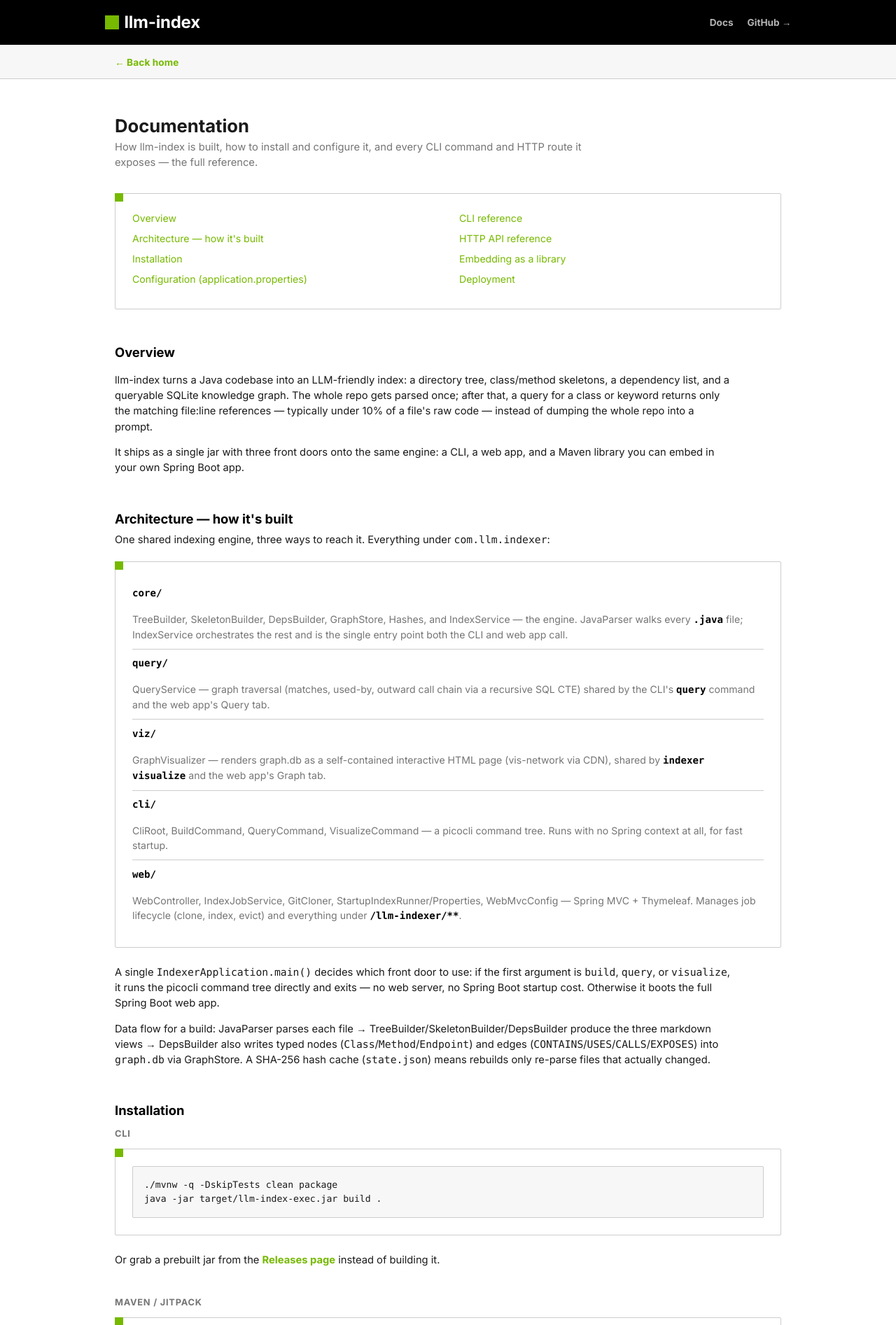
After one commit to Heeneth12/llm-indexer, a Spring Boot app: page /llm-indexer/docs in a window 1280 px wide. The commit adds this page. Shown: the top 1893 px of the page at 70% size. Run offline with Spring Boot 4, Linux system fonts and the light colour scheme.

Commit message:
feat: add a full documentation page at /llm-indexer/docs
A single-page user manual covering everything: architecture (how the
core/query/viz/cli/web packages fit together and the build data flow),
installation (CLI/Maven/Docker), a full application.properties
reference for llm-index.startup.*, complete CLI and HTTP API tables
with examples, the @ComponentScan snippet needed to embed this as a
library, and a deployment summary. Linked from the nav on every page.

Every property/route/option documented is pulled directly from the
actual source (StartupIndexProperties, WebController, the three CLI
commands) rather than written from memory.

Co-Authored-By: Claude Sonnet 5 <noreply@anthropic.com>

```diff
--- a/src/main/java/com/llm/indexer/web/WebController.java
+++ b/src/main/java/com/llm/indexer/web/WebController.java
@@ -49,6 +49,11 @@ public class WebController {
         }
         String id = jobService.createJob(url);
         return "redirect:" + BASE + "/jobs/" + id;
+    }
+
+    @GetMapping("/docs")
+    public String docs() {
+        return "docs";
     }
 
     @GetMapping("/jobs/{id}")
--- a/src/main/resources/static/llm-indexer/style.css
+++ b/src/main/resources/static/llm-indexer/style.css
@@ -104,14 +104,20 @@ code {
   flex-shrink: 0;
 }
 
-.nav-github {
+.nav-links {
   margin-left: auto;
+  display: flex;
+  align-items: center;
+  gap: 1.25rem;
+}
+
+.nav-link {
   color: var(--on-dark-mute);
   font-size: 0.85rem;
   font-weight: 700;
 }
 
-.nav-github:hover {
+.nav-link:hover {
   color: var(--on-dark);
 }
 
@@ -906,3 +912,76 @@ h3 {
   color: var(--mute);
   font-weight: 700;
 }
+
+/* ---------- Docs page ---------- */
+.toc {
+  list-style: none;
+  padding: 0;
+  margin: 0;
+  columns: 2;
+  column-gap: 2rem;
+}
+
+@media (max-width: 560px) {
+  .toc { columns: 1; }
+}
+
+.toc li {
+  margin-bottom: 0.5rem;
+  font-size: 0.88rem;
+  break-inside: avoid;
+}
+
+.toc a { font-weight: 400; }
+
+.doc-section {
+  margin-top: 3rem;
+}
+
+.doc-section:first-of-type {
+  margin-top: 0;
+}
+
+.doc-section h2 {
+  font-size: 1.15rem;
+  font-weight: 700;
+  color: var(--ink);
+  margin: 0 0 0.6rem;
+  scroll-margin-top: 1.5rem;
+}
+
+.doc-section p {
+  color: var(--body-c);
+  font-size: 0.92rem;
+  max-width: 60em;
+}
+
+.doc-section .section-intro {
+  margin: -0.3rem 0 1.25rem;
+}
+
+.arch-list {
+  list-style: none;
+  padding: 0;
+  margin: 0;
+}
+
+.arch-list li {
+  padding: 0.6rem 0;
+  border-bottom: 1px solid var(--hairline);
+  font-size: 0.88rem;
+  display: flex;
+  gap: 1rem;
+  flex-wrap: wrap;
+}
+
+.arch-list li:last-child { border-bottom: none; }
+
+.arch-list code {
+  flex: 0 0 auto;
+  min-width: 8em;
+  color: var(--ink);
+  font-weight: 700;
+}
+
+.arch-list span { color: var(--mute); }
--- /dev/null
+++ b/src/main/resources/templates/docs.html
@@ -0,0 +1,324 @@
+<!DOCTYPE html>
+<html xmlns:th="http://www.thymeleaf.org">
+<head>
+  <meta charset="UTF-8"/>
+  <meta name="viewport" content="width=device-width, initial-scale=1"/>
+  <title>llm-index — Documentation</title>
+  <link rel="stylesheet" th:href="@{/llm-indexer/style.css}"/>
+</head>
+<body>
+<header class="nav">
+  <div class="nav-inner">
+    <a class="wordmark" th:href="@{/llm-indexer/}"><span class="wordmark-dot"></span>llm-index</a>
+    <div class="nav-links">
+      <a class="nav-link" th:href="@{/llm-indexer/docs}">Docs</a>
+      <a class="nav-link" href="https://github.com/Heeneth12/llm-indexer" target="_blank" rel="noopener">GitHub &rarr;</a>
+    </div>
+  </div>
+</header>
+
+<section class="breadcrumb-bar">
+  <div class="wrap-inner">
+    <a class="ghost-link" th:href="@{/llm-indexer/}">&larr; Back home</a>
+  </div>
+</section>
+
+<main class="wrap">
+  <h1 style="font-size:1.6rem; font-weight:700; margin:0 0 0.5rem;">Documentation</h1>
+  <p class="section-intro" style="margin-bottom:2rem;">How llm-index is built, how to install and configure it,
+    and every CLI command and HTTP route it exposes — the full reference.</p>
+
+  <div class="card">
+    <span class="corner-square"></span>
+    <ul class="toc">
+      <li><a href="#overview">Overview</a></li>
+      <li><a href="#architecture">Architecture — how it's built</a></li>
+      <li><a href="#installation">Installation</a></li>
+      <li><a href="#configuration">Configuration (application.properties)</a></li>
+      <li><a href="#cli">CLI reference</a></li>
+      <li><a href="#api">HTTP API reference</a></li>
+      <li><a href="#embedding">Embedding as a library</a></li>
+      <li><a href="#deployment">Deployment</a></li>
+    </ul>
+  </div>
+
+  <div class="doc-section" id="overview">
+    <h2>Overview</h2>
+    <p>llm-index turns a Java codebase into an LLM-friendly index: a directory tree, class/method skeletons,
+      a dependency list, and a queryable SQLite knowledge graph. The whole repo gets parsed once; after that,
+      a query for a class or keyword returns only the matching file:line references — typically under 10% of
+      a file's raw code — instead of dumping the whole repo into a prompt.</p>
+    <p>It ships as a single jar with three front doors onto the same engine: a CLI, a web app, and a Maven
+      library you can embed in your own Spring Boot app.</p>
+  </div>
+
+  <div class="doc-section" id="architecture">
+    <h2>Architecture — how it's built</h2>
+    <p class="section-intro">One shared indexing engine, three ways to reach it. Everything under
+      <code>com.llm.indexer</code>:</p>
+
+    <div class="card">
+      <span class="corner-square"></span>
+      <ul class="arch-list">
+        <li><code>core/</code><span>TreeBuilder, SkeletonBuilder, DepsBuilder, GraphStore, Hashes, and IndexService — the engine. JavaParser walks every <code>.java</code> file; IndexService orchestrates the rest and is the single entry point both the CLI and web app call.</span></li>
+        <li><code>query/</code><span>QueryService — graph traversal (matches, used-by, outward call chain via a recursive SQL CTE) shared by the CLI's <code>query</code> command and the web app's Query tab.</span></li>
+        <li><code>viz/</code><span>GraphVisualizer — renders graph.db as a self-contained interactive HTML page (vis-network via CDN), shared by <code>indexer visualize</code> and the web app's Graph tab.</span></li>
+        <li><code>cli/</code><span>CliRoot, BuildCommand, QueryCommand, VisualizeCommand — a picocli command tree. Runs with no Spring context at all, for fast startup.</span></li>
+        <li><code>web/</code><span>WebController, IndexJobService, GitCloner, StartupIndexRunner/Properties, WebMvcConfig — Spring MVC + Thymeleaf. Manages job lifecycle (clone, index, evict) and everything under <code>/llm-indexer/**</code>.</span></li>
+      </ul>
+    </div>
+
+    <p style="margin-top:1.25rem;">A single <code>IndexerApplication.main()</code> decides which front door to use: if the
+      first argument is <code>build</code>, <code>query</code>, or <code>visualize</code>, it runs the picocli
+      command tree directly and exits — no web server, no Spring Boot startup cost. Otherwise it boots the full
+      Spring Boot web app.</p>
+
+    <p>Data flow for a build: JavaParser parses each file &rarr; TreeBuilder/SkeletonBuilder/DepsBuilder produce
+      the three markdown views &rarr; DepsBuilder also writes typed nodes (<code>Class</code>/<code>Method</code>/<code>Endpoint</code>)
+      and edges (<code>CONTAINS</code>/<code>USES</code>/<code>CALLS</code>/<code>EXPOSES</code>) into
+      <code>graph.db</code> via GraphStore. A SHA-256 hash cache (<code>state.json</code>) means rebuilds only
+      re-parse files that actually changed.</p>
+  </div>
+
+  <div class="doc-section" id="installation">
+    <h2>Installation</h2>
+
+    <h3 class="ref-subhead">CLI</h3>
+    <div class="card">
+      <span class="corner-square"></span>
+      <pre><code>./mvnw -q -DskipTests clean package
+java -jar target/llm-index-exec.jar build .</code></pre>
+    </div>
+    <p class="option-foot">Or grab a prebuilt jar from the
+      <a href="https://github.com/Heeneth12/llm-indexer/releases" target="_blank" rel="noopener">Releases page</a> instead of building it.</p>
+
+    <h3 class="ref-subhead">Maven / JitPack</h3>
+    <div class="card">
+      <span class="corner-square"></span>
+      <pre><code>&lt;repositories&gt;
+  &lt;repository&gt;
+    &lt;id&gt;jitpack.io&lt;/id&gt;
+    &lt;url&gt;https://jitpack.io&lt;/url&gt;
+  &lt;/repository&gt;
+&lt;/repositories&gt;
+
+&lt;dependency&gt;
+  &lt;groupId&gt;com.github.Heeneth12&lt;/groupId&gt;
+  &lt;artifactId&gt;llm-indexer&lt;/artifactId&gt;
+  &lt;version&gt;v0.7.0&lt;/version&gt;
+&lt;/dependency&gt;</code></pre>
+    </div>
+    <p class="option-foot">Resolves to the plain <code>llm-index.jar</code> (not the executable one) — normal
+      classpath, works like any library. See <a href="#embedding">Embedding as a library</a> below for the
+      Spring wiring it needs.</p>
+
+    <h3 class="ref-subhead">Docker</h3>
+    <div class="card">
+      <span class="corner-square"></span>
+      <pre><code>docker build -t llm-indexer .
+docker run -p 8080:8080 llm-indexer</code></pre>
+    </div>
+  </div>
+
+  <div class="doc-section" id="configuration">
+    <h2>Configuration (application.properties)</h2>
+    <p class="section-intro">Auto-index a repo on boot — no CLI command, no pasting a URL. Every property below
+      is prefixed <code>llm-index.startup.</code></p>
+
+    <div class="card">
+      <span class="corner-square"></span>
+      <div style="overflow-x:auto;">
+        <table class="ref-table">
+          <tr><th>Property</th><th>Type</th><th>Default</th><th>Description</th></tr>
+          <tr>
+            <td><code>enabled</code></td>
+            <td>boolean</td>
+            <td><code>false</code></td>
+            <td class="desc">Master switch. Nothing else in this table does anything unless this is <code>true</code>.</td>
+          </tr>
+          <tr>
+            <td><code>path</code></td>
+            <td>String</td>
+            <td>—</td>
+            <td class="desc">A local directory already on disk (e.g. a mounted volume) to index on boot.</td>
+          </tr>
+          <tr>
+            <td><code>repo-url</code></td>
+            <td>String</td>
+            <td>—</td>
+            <td class="desc">Alternative to <code>path</code>: a git URL, cloned on first boot and fast-forward pulled on later restarts.</td>
+          </tr>
+          <tr>
+            <td><code>work-dir</code></td>
+            <td>String</td>
+            <td>system temp dir</td>
+            <td class="desc">Where to clone <code>repo-url</code> into. Only used with <code>repo-url</code>, not <code>path</code>.</td>
+          </tr>
+          <tr>
+            <td><code>full</code></td>
+            <td>boolean</td>
+            <td><code>false</code></td>
+            <td class="desc">Force a full re-parse every run, ignoring the SHA-256 change cache.</td>
+          </tr>
+          <tr>
+            <td><code>reindex-on-restart</code></td>
+            <td>boolean</td>
+            <td><code>true</code></td>
+            <td class="desc">If <code>false</code> and an index already exists from a previous run, reuse it instead of rebuilding.</td>
+          </tr>
+          <tr>
+            <td><code>graph-visualization-enabled</code></td>
+            <td>boolean</td>
+            <td><code>false</code></td>
+            <td class="desc">Also write <code>.llm-index/graph.html</code> (same output as <code>indexer visualize</code>) after each run.</td>
+          </tr>
+        </table>
+      </div>
+    </div>
+
+    <p style="margin-top:1.25rem;">Example — auto-index a mounted repo, reindex every restart, and keep a
+      graph.html on disk:</p>
+    <div class="card">
+      <span class="corner-square"></span>
+      <pre><code>llm-index.startup.enabled=true
+llm-index.startup.path=/data/my-repo
+llm-index.startup.full=false
+llm-index.startup.reindex-on-restart=true
+llm-index.startup.graph-visualization-enabled=true</code></pre>
+    </div>
+    <p class="option-foot">Once configured, the result is always at <code>/llm-indexer/jobs/startup</code> and
+      linked from the landing page. That job is exempt from the normal 30-minute eviction, and its directory is
+      never auto-deleted — safe to point <code>path</code> at a real working repo.</p>
+  </div>
+
+  <div class="doc-section" id="cli">
+    <h2>CLI reference</h2>
+    <div class="card">
+      <span class="corner-square"></span>
+      <div style="overflow-x:auto;">
+        <table class="ref-table">
+          <tr><th>Command</th><th>Options</th><th>Description</th></tr>
+          <tr>
+            <td><code>build [path]</code></td>
+            <td><code>-o, --out &lt;dir&gt;</code> (default <code>.llm-index</code>)<br/><code>--full</code></td>
+            <td class="desc"><code>path</code> defaults to the current directory. Indexes the project: tree,
+              skeletons, dependencies, and the graph. <code>--full</code> forces a complete re-parse, ignoring
+              the incremental cache.</td>
+          </tr>
+          <tr>
+            <td><code>query &lt;term&gt;</code></td>
+            <td><code>-d, --dir &lt;dir&gt;</code> (default <code>.llm-index</code>)<br/><code>--hops &lt;n&gt;</code> (default <code>3</code>)</td>
+            <td class="desc">Searches the graph for a class or keyword. Prints and writes <code>context.md</code>
+              with matching code, what uses it, and its outward call chain up to <code>--hops</code> deep.</td>
+          </tr>
+          <tr>
+            <td><code>visualize</code></td>
+            <td><code>-d, --dir &lt;dir&gt;</code> (default <code>.llm-index</code>)<br/><code>--filter &lt;term&gt;</code><br/><code>--hops &lt;n&gt;</code><br/><code>--no-open</code></td>
+            <td class="desc">Generates <code>.llm-index/graph.html</code> and opens it, unless <code>--no-open</code>
+              is set. <code>--filter</code> scopes to matching nodes; add <code>--hops</code> to also pull in
+              nodes within N hops via CALLS/USES.</td>
+          </tr>
+        </table>
+      </div>
+    </div>
+    <p class="option-foot">All three commands run without booting a web server or Spring context — the CLI is
+      dispatched directly in <code>IndexerApplication.main()</code> when the first argument matches one of them.</p>
+  </div>
+
+  <div class="doc-section" id="api">
+    <h2>HTTP API reference</h2>
+    <p class="section-intro">Base path: <code>/llm-indexer</code> — everything (pages, CSS, API) lives under this
+      one prefix, deliberately, so it can't collide with a host app's own routes when embedded as a library.</p>
+
+    <div class="card">
+      <span class="corner-square"></span>
+      <div style="overflow-x:auto;">
+        <table class="ref-table">
+          <tr><th>Route</th><th>Params</th><th>Description</th><th>Example</th></tr>
+          <tr>
+            <td><span class="http-method get">GET</span><code>/llm-indexer/</code></td>
+            <td class="desc">—</td>
+            <td class="desc">Landing page: paste-a-URL form, plus a link to the configured startup job if one exists.</td>
+            <td class="desc"><code>curl localhost:8080/llm-indexer/</code></td>
+          </tr>
+          <tr>
+            <td><span class="http-method get">GET</span><code>/llm-indexer/docs</code></td>
+            <td class="desc">—</td>
+            <td class="desc">This page.</td>
+            <td class="desc">—</td>
+          </tr>
+          <tr>
+            <td><span class="http-method post">POST</span><code>/llm-indexer/index</code></td>
+            <td><code>repoUrl</code></td>
+            <td class="desc">Clones and indexes a public git repo, then redirects to its job page.</td>
+            <td class="desc"><code>curl -d repoUrl=https://github.com/o/r.git localhost:8080/llm-indexer/index</code></td>
+          </tr>
+          <tr>
+            <td><span class="http-method get">GET</span><code>/llm-indexer/jobs/{id}</code></td>
+            <td class="desc">—</td>
+            <td class="desc">Job status and results: Tree / Skeleton / Dependencies / Graph / Query tabs.</td>
+            <td class="desc"><code>curl localhost:8080/llm-indexer/jobs/startup</code></td>
+          </tr>
+          <tr>
+            <td><span class="http-method post">POST</span><code>/llm-indexer/jobs/{id}/query</code></td>
+            <td><code>term</code>, <code>hops</code> (default <code>3</code>)</td>
+            <td class="desc">Runs a graph query and re-renders the job page with matches, impact, and call chain.</td>
+            <td class="desc"><code>curl -d term=OrderService -d hops=2 .../jobs/{id}/query</code></td>
+          </tr>
+          <tr>
+            <td><span class="http-method get">GET</span><code>/llm-indexer/jobs/{id}/graph</code></td>
+            <td><code>filter</code>, <code>hops</code> (optional)</td>
+            <td class="desc">The interactive graph as a standalone HTML page — what the Graph tab embeds via iframe.</td>
+            <td class="desc"><code>curl ".../jobs/{id}/graph?filter=Order&amp;hops=2"</code></td>
+          </tr>
+          <tr>
+            <td><span class="http-method get">GET</span><code>/llm-indexer/jobs/{id}/file</code></td>
+            <td><code>path</code>, <code>line</code> (optional)</td>
+            <td class="desc">Source file viewer, jumping straight to and highlighting the given line.</td>
+            <td class="desc"><code>curl ".../jobs/{id}/file?path=src/.../X.java&amp;line=42"</code></td>
+          </tr>
+        </table>
+      </div>
+    </div>
+  </div>
+
+  <div class="doc-section" id="embedding">
+    <h2>Embedding as a library</h2>
+    <p>llm-index's Spring beans (<code>StartupIndexRunner</code>, <code>IndexJobService</code>, and the web UI's
+      <code>WebController</code>) live in <code>com.llm.indexer.web</code> — a different package tree than your
+      own <code>@SpringBootApplication</code> class, so Spring's default component scan (rooted at your app's
+      own package) won't discover them on its own. Point it there explicitly:</p>
+    <div class="card">
+      <span class="corner-square"></span>
+      <pre><code>@SpringBootApplication
+@ComponentScan(basePackages = {"your.own.package", "com.llm.indexer.web"})
+@ConfigurationPropertiesScan(basePackages = "com.llm.indexer.web")
+public class YourApplication {
+    public static void main(String[] args) {
+        SpringApplication.run(YourApplication.class, args);
+    }
+}</code></pre>
+    </div>
+    <p class="option-foot">With that in place, <code>llm-index.startup.*</code> properties work exactly as
+      documented above, and the full UI mounts at <code>/llm-indexer/**</code> in your app. It's safe alongside
+      your own routes and static assets since everything is namespaced under that one prefix — nothing to
+      exclude, nothing to reconfigure.</p>
+  </div>
+
+  <div class="doc-section" id="deployment">
+    <h2>Deployment</h2>
+    <p>The image is a plain container that listens on <code>$PORT</code> (defaults to <code>8080</code>), so it
+      runs on anything that runs a container — Render, Fly.io, Railway, a VPS behind Docker/nginx, and so on.
+      No database is required; job state is in-memory and ephemeral by design (except a startup-configured job,
+      which is permanent and never evicted). Push the repo (or just the built image), point your host at the
+      <code>Dockerfile</code>, and set <code>PORT</code> if the platform requires a specific one.</p>
+  </div>
+</main>
+
+<footer class="footer-dark">
+  <div class="footer-inner">
+    Java codebases only, for now. Source: <code>com.llm.indexer</code>.
+  </div>
+</footer>
+</body>
+</html>
--- a/src/main/resources/templates/file.html
+++ b/src/main/resources/templates/file.html
@@ -10,7 +10,10 @@
 <header class="nav">
   <div class="nav-inner">
     <a class="wordmark" th:href="@{/llm-indexer/}"><span class="wordmark-dot"></span>llm-index</a>
-    <a class="nav-github" href="https://github.com/Heeneth12/llm-indexer" target="_blank" rel="noopener">GitHub &rarr;</a>
+    <div class="nav-links">
+      <a class="nav-link" th:href="@{/llm-indexer/docs}">Docs</a>
+      <a class="nav-link" href="https://github.com/Heeneth12/llm-indexer" target="_blank" rel="noopener">GitHub &rarr;</a>
+    </div>
   </div>
 </header>
 
--- a/src/main/resources/templates/job.html
+++ b/src/main/resources/templates/job.html
@@ -15,7 +15,10 @@
 <header class="nav">
   <div class="nav-inner">
     <a class="wordmark" th:href="@{/llm-indexer/}"><span class="wordmark-dot"></span>llm-index</a>
-    <a class="nav-github" href="https://github.com/Heeneth12/llm-indexer" target="_blank" rel="noopener">GitHub &rarr;</a>
+    <div class="nav-links">
+      <a class="nav-link" th:href="@{/llm-indexer/docs}">Docs</a>
+      <a class="nav-link" href="https://github.com/Heeneth12/llm-indexer" target="_blank" rel="noopener">GitHub &rarr;</a>
+    </div>
   </div>
 </header>
 
--- a/src/main/resources/templates/landing.html
+++ b/src/main/resources/templates/landing.html
@@ -12,7 +12,10 @@
   <header class="nav">
     <div class="nav-inner">
       <a class="wordmark" th:href="@{/llm-indexer/}"><span class="wordmark-dot"></span>llm-index</a>
-      <a class="nav-github" href="https://github.com/Heeneth12/llm-indexer" target="_blank" rel="noopener">GitHub &rarr;</a>
+      <div class="nav-links">
+        <a class="nav-link" th:href="@{/llm-indexer/docs}">Docs</a>
+        <a class="nav-link" href="https://github.com/Heeneth12/llm-indexer" target="_blank" rel="noopener">GitHub &rarr;</a>
+      </div>
     </div>
   </header>
 
```
Also changed, not shown: README.md.
